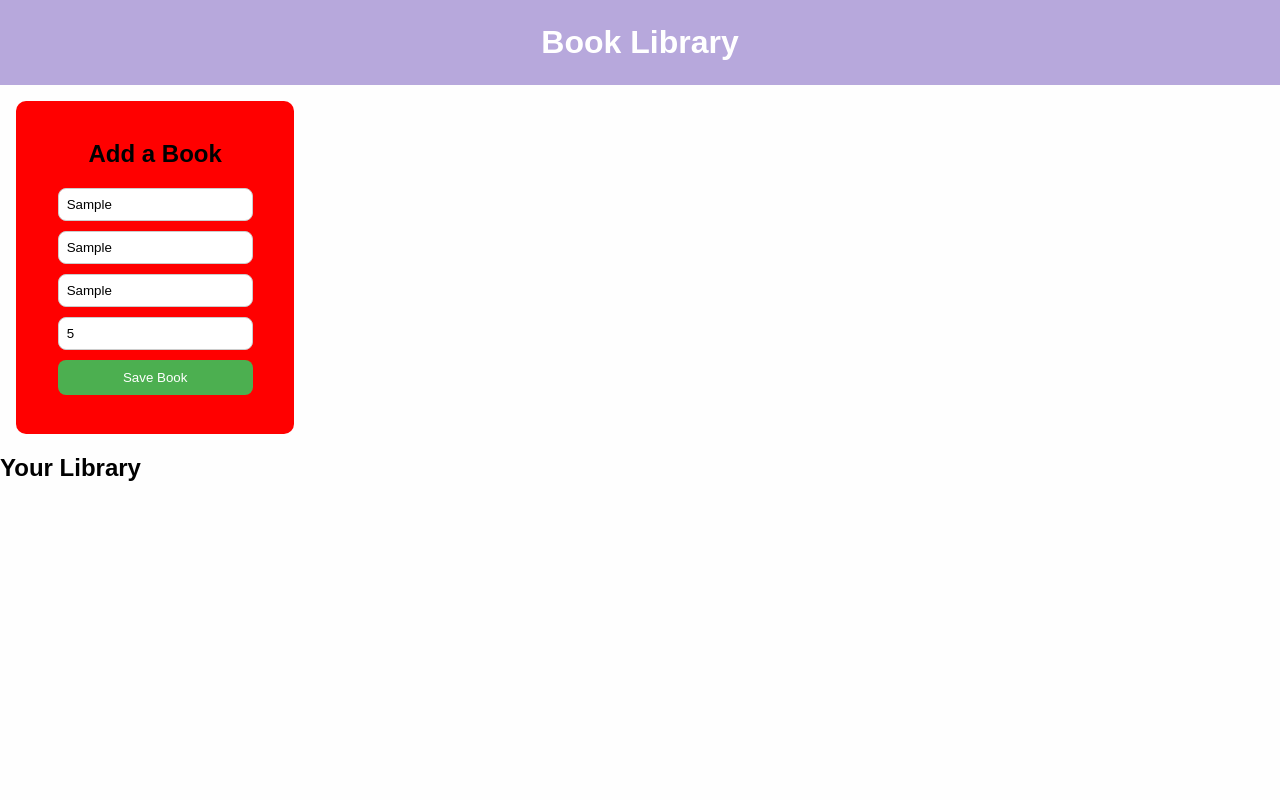
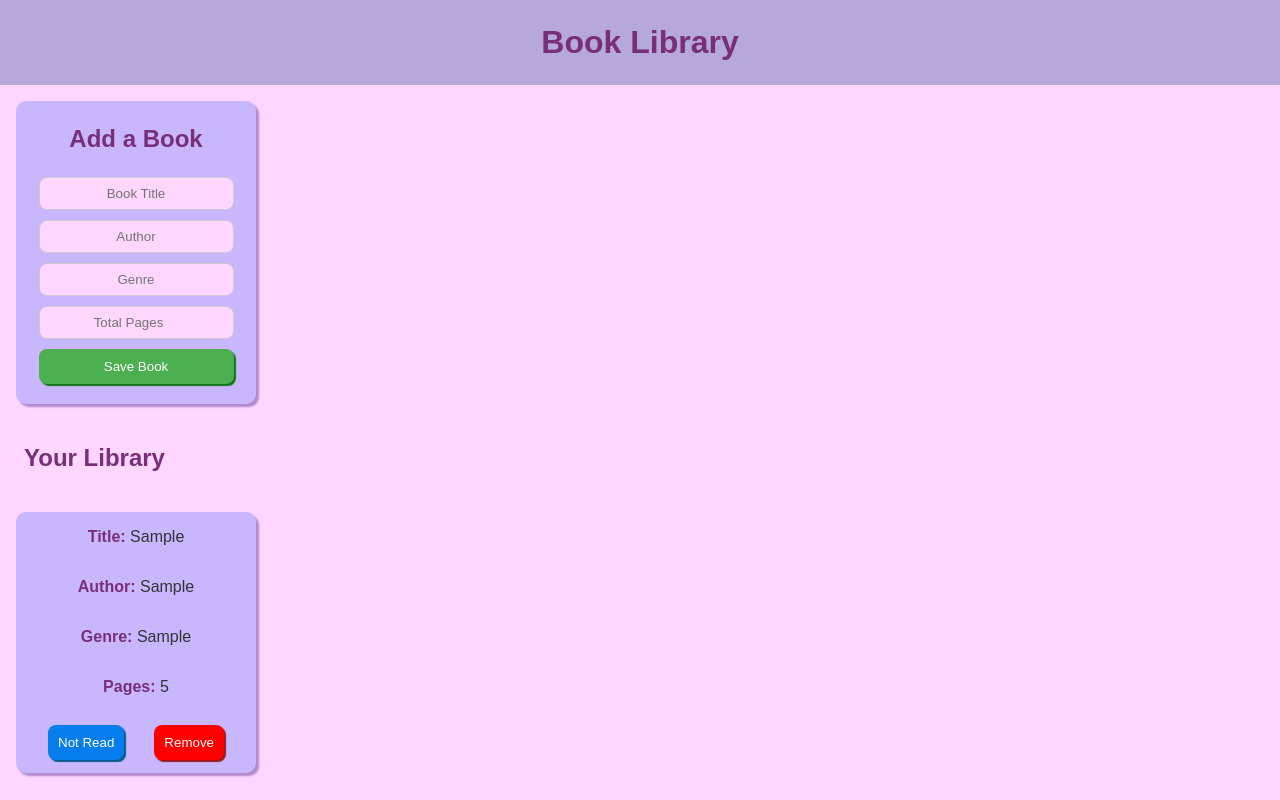
Before and after one commit to sourabhpatnaik/Odin-s-Library, a plain HTML site: page index.html in a window 1280 px wide. Both pictures are taken after typing "Sample", "Sample", "Sample", "5" into the empty fields and a click on the button "Save Book". Drawn offline with Linux system fonts and the light colour scheme.

Commit message:
Added all the functionality to add books

```diff
--- a/index.html
+++ b/index.html
@@ -19,7 +19,7 @@
         <input type="text" id="author" placeholder="Author" />
         <input type="text" id="genre" placeholder="Genre" />
         <input type="number" id="pages" placeholder="Total Pages" />
-        <button id="saveBtn">Save Book</button>
+        <button id="saveBtn" class="saveBtn">Save Book</button>
       </div>
     </div>
     <h2>Your Library</h2>
--- a/script.js
+++ b/script.js
@@ -1,13 +1,79 @@
+const libraryContainer = document.querySelector("#library");
 const myLibrary = [];
+const saveButton = document.querySelector(".saveBtn");
 
-function Book(title, author, genre, page, status) {
+//Constructor for Book
+function Book(title, author, genre, page) {
   this.title = title;
   this.author = author;
   this.genre = genre;
   this.page = page;
-  this.status = status;
+  this.isRead = false;
 }
 
-function addBookToLibrary() {
+Book.prototype.toggleReadStatus = function () {
+  this.isRead = !this.isRead;
+};
 
+Book.prototype.cardRender = function () {
+  const card = document.createElement("div");
+  card.className = "book-card";
+
+  // Creating new elements
+  card.innerHTML = `
+  <p><strong>Title: </strong>${this.title}</p>
+  <p><strong>Author: </strong>${this.author}</p>
+  <p><strong>Genre: </strong>${this.genre}</p>
+  <p><strong>Pages: </strong>${this.page}</p>
+
+  <div class="action">
+  <button class="statusBtn">${this.isRead ? "Read" : "Not Read"}</button>
+  <button class="removeBtn">Remove</button>
+  </div>
+  `;
+
+  const statusButton = card.querySelector(".statusBtn");
+  const removeButton = card.querySelector(".removeBtn");
+
+  //Checking for status button toggle
+  statusButton.addEventListener("click", () => {
+    this.toggleReadStatus();
+
+    statusButton.textContent = this.isRead ? "Read" : "Not Read";
+    statusButton.classList.toggle("read", this.isRead);
+  });
+
+  //Event for handling remove
+  removeButton.addEventListener("click", () => {
+    card.remove();
+  });
+
+  libraryContainer.appendChild(card);
+};
+
+//Handling for Save button
+saveButton.addEventListener("click", () => {
+  const title = document.getElementById("title").value.trim();
+  const author = document.getElementById("author").value.trim();
+  const genre = document.getElementById("genre").value.trim();
+  const pages = document.getElementById("pages").value.trim();
+
+  if (!title || !author || !genre || !pages) {
+    alert("Enter correct values");
+    return;
+  }
+
+  let newBook = new Book(title, author, genre, pages);
+  myLibrary.push(newBook);
+  newBook.cardRender();
+
+  clearForm();
+});
+
+//Function for resetting the for after the save button click
+function clearForm() {
+  title.value = "";
+  author.value = "";
+  genre.value = "";
+  pages.value = "";
 }
--- a/styles.css
+++ b/styles.css
@@ -3,27 +3,31 @@ header {
   text-align: center;
 }
 
-h1 {
+h1,h2 {
   margin: 0;
   padding: 1.5rem;
-  color: #fff;
+  color: #782f78;
 }
 
 body {
   margin: 0;
   font-family: Arial;
-  background: #fefefe;
+  background: #ffd6ff;
 }
 .container {
   margin: 1rem;
-  background-color: red;
+  background-color: #c8b6ff;
   display: flex;
   flex-direction: column;
   width: 15rem;
-  padding: 1.2rem;
   justify-content: center;
   align-items: center;
   border-radius: 10px;
+  box-shadow: 3px 3px 2px #b189ce;
+}
+
+.container h2 {
+  color: #782f78;
 }
 .form {
   display: flex;
@@ -37,6 +41,9 @@ input {
   padding: 8px;
   border: 1px solid #ccc;
   border-radius: 8px;
+  text-align: center;
+  outline: none;
+  background-color: #ffd6ff;
 }
 
 .form button {
@@ -46,6 +53,12 @@ input {
   border: none;
   border-radius: 8px;
   cursor: pointer;
+  box-shadow: 2px 2px 1px rgb(17, 119, 22);
+}
+
+.form button:hover {
+  background: rgb(17, 119, 22);
+  box-shadow: 2px 2px 1px #4caf50;
 }
 
 #library {
@@ -53,3 +66,49 @@ input {
   flex-wrap: wrap;
   gap: 20px;
 }
+
+.book-card {
+  margin: 1rem;
+  background-color: #c8b6ff;
+  display: flex;
+  flex-direction: column;
+  width: 15rem;
+  justify-content: center;
+  align-items: center;
+  border-radius: 10px;
+  box-shadow: 3px 3px 2px #b189ce;
+}
+
+.book-card strong {
+  color: #782f78;
+}
+
+.book-card p {
+  color: #333;
+}
+
+.book-card button {
+  padding: 10px;
+  margin: 0.8rem;
+  background: #067dec;
+  color: white;
+  border: none;
+  border-radius: 8px;
+  cursor: pointer;
+  box-shadow: 2px 2px 1px rgb(4, 90, 140);
+}
+
+.book-card button:hover {
+  background: rgb(17, 119, 22);
+  box-shadow: 2px 2px 1px #4caf50;
+}
+
+.book-card .removeBtn {
+  background-color: red;
+  box-shadow: 2px 2px 1px rgb(157, 25, 25);
+}
+
+.book-card .removeBtn:hover {
+  background-color: rgb(157, 25, 25);
+  box-shadow: 2px 2px 1px rgb(255, 0, 0);
+}
```
